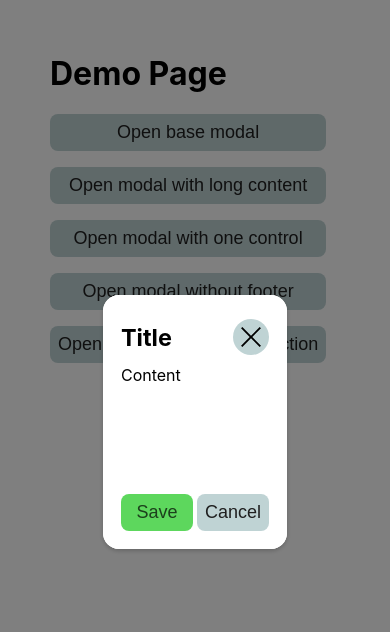
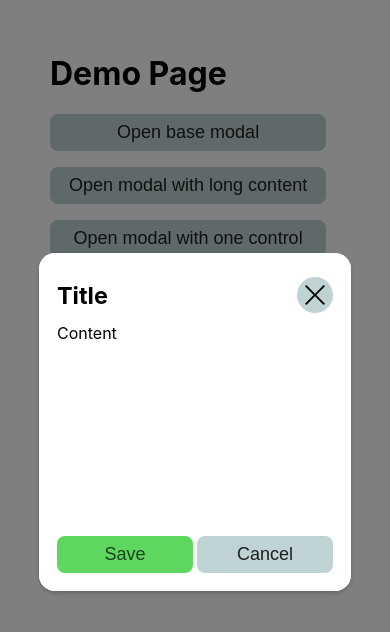
Before and after one commit to Amorelleth/modal-demo, a React (Vite) app: page / in a window 390 px wide. Both pictures are taken after a click on the button "Open base modal". Shown: the top 632 px of the page. Built offline with nearby package versions, Linux system fonts and the light colour scheme.

Commit message:
feat: improve responsiveness, brush up css

```diff
--- a/src/components/App/App.module.css
+++ b/src/components/App/App.module.css
@@ -1,8 +1,9 @@
 .main {
   padding: 50px;
+  gap: 16px;
+
   display: grid;
   justify-content: start;
-  gap: 16px;
 }
 
 .heading {
--- a/src/index.css
+++ b/src/index.css
@@ -7,6 +7,7 @@
 
   font-synthesis: none;
   text-rendering: optimizeLegibility;
+
   -webkit-font-smoothing: antialiased;
   -moz-osx-font-smoothing: grayscale;
 }
--- a/src/ui/Button/Button.module.css
+++ b/src/ui/Button/Button.module.css
@@ -1,9 +1,10 @@
 .button {
   border: none;
+  cursor: pointer;
+  font-size: 18px;
   padding-inline: 8px;
   padding-block: 8px;
-  font-size: 18px;
-  cursor: pointer;
+
   display: flex;
   justify-content: center;
 
--- a/src/ui/Modal/Modal.module.css
+++ b/src/ui/Modal/Modal.module.css
@@ -1,14 +1,15 @@
 .overlay {
   position: fixed;
-  display: grid;
   top: 0;
   left: 0;
+
+  display: flex;
+  justify-content: center;
+  align-items: center;
+
   width: 100%;
   height: 100%;
   background-color: rgba(0, 0, 0, 0.5);
-  display: flex;
-  justify-content: center;
-  align-items: center;
 
   opacity: 0;
 
@@ -24,21 +25,12 @@
 }
 
 .modal {
-  --space-1: 4px;
-  --space-2: 8px;
-  --space-3: 12px;
-  --space-4: 16px;
-  --space-5: 18px;
-  --space-6: 24px;
-
-  --color-text: #333;
-
   position: relative;
   display: grid;
   grid-template-rows: auto 1fr auto;
   overflow: auto;
-  gap: var(--space-2);
-  background-color: white;
+  gap: 8px;
+  background-color: #fff;
   border-radius: 16px;
   box-shadow: 0 2px 4px rgba(0, 0, 0, 0.2);
 
@@ -50,14 +42,17 @@
   }
 
   .header {
-    display: flex;
-    justify-content: space-between;
-    align-items: center;
     position: sticky;
     top: 0;
-    padding-block: var(--space-6) 0;
-    padding-inline: var(--space-5);
-    background-color: white;
+
+    display: flex;
+    align-items: center;
+    justify-content: space-between;
+
+    padding-block: 24px 0;
+    padding-inline: 18px;
+    background-color: #fff;
+
     font-size: 20px;
     font-weight: bold;
 
@@ -67,20 +62,32 @@
   }
 
   .content {
-    padding-inline: var(--space-5);
+    padding-inline: 18px;
+    background-color: #fff;
   }
 
   .footer {
     position: sticky;
-    background-color: white;
     bottom: 0;
 
-    padding-block: var(--space-5);
-    padding-inline: var(--space-5);
-
     display: grid;
-    gap: var(--space-1);
+    gap: 4px;
     grid-auto-flow: column;
     grid-auto-columns: minmax(0, 1fr);
+
+    padding-block: 18px;
+    padding-inline: 18px;
+    background-color: #fff;
   }
 }
+
+@media screen and (max-width: 768px) {
+  .modal {
+    &.medium {
+      min-width: 80vw;
+      width: 80vw;
+      min-height: 40vh;
+      max-height: 90vh;
+    }
+  }
+}
```
